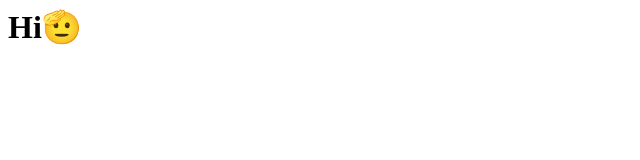
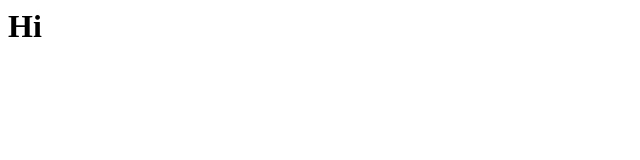
Before and after one commit to BlacTea/BlacTea.github.io, a plain HTML site: page Index.html in a window 1280 px wide. Shown: the whole page, without its empty margins (0-640 px from the left). Drawn offline with Linux system fonts and the light colour scheme.

Commit message:
Update Index.html

```diff
--- a/Index.html
+++ b/Index.html
@@ -1 +1 @@
-<h1>Hi🫡</h1>
+<h1>Hi</h1>
```
